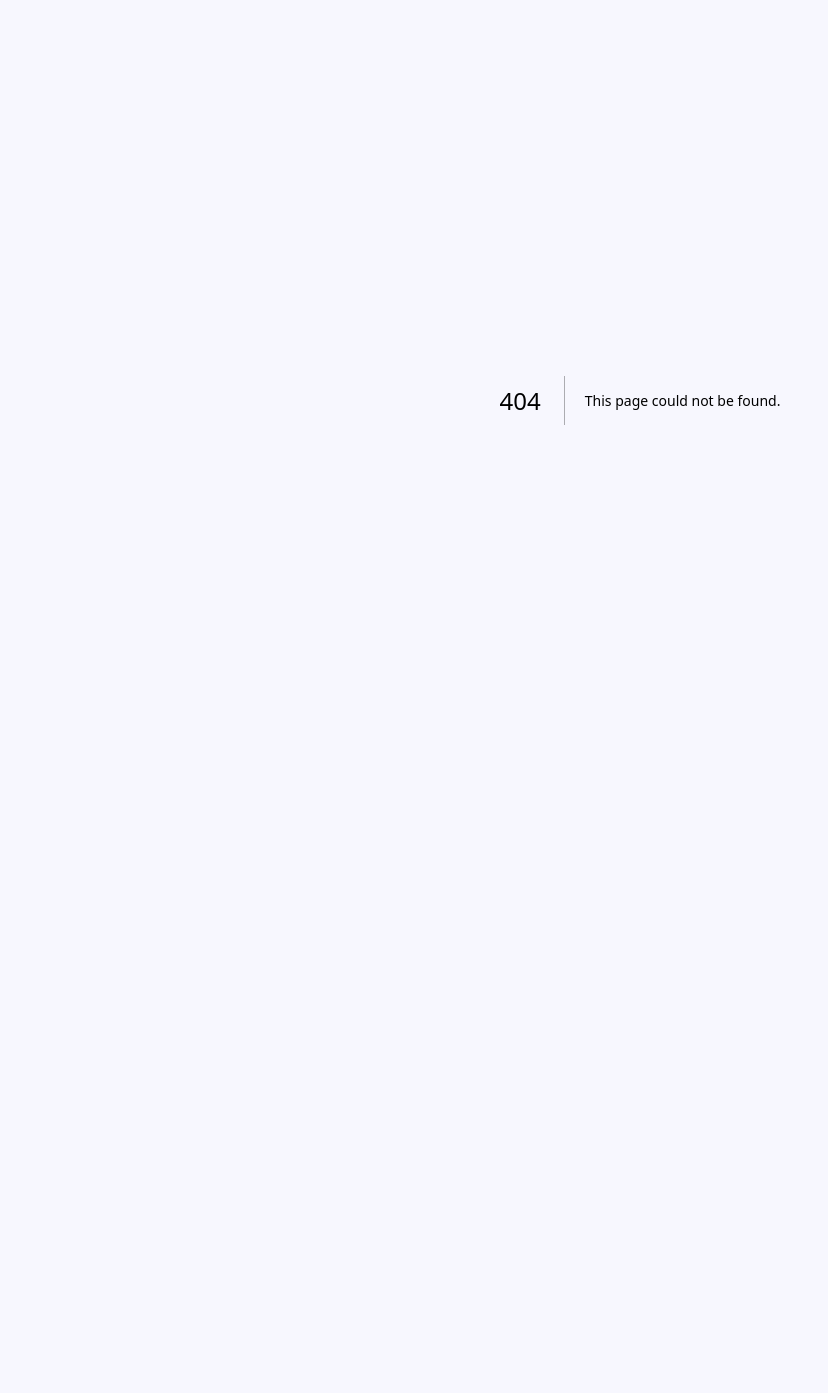
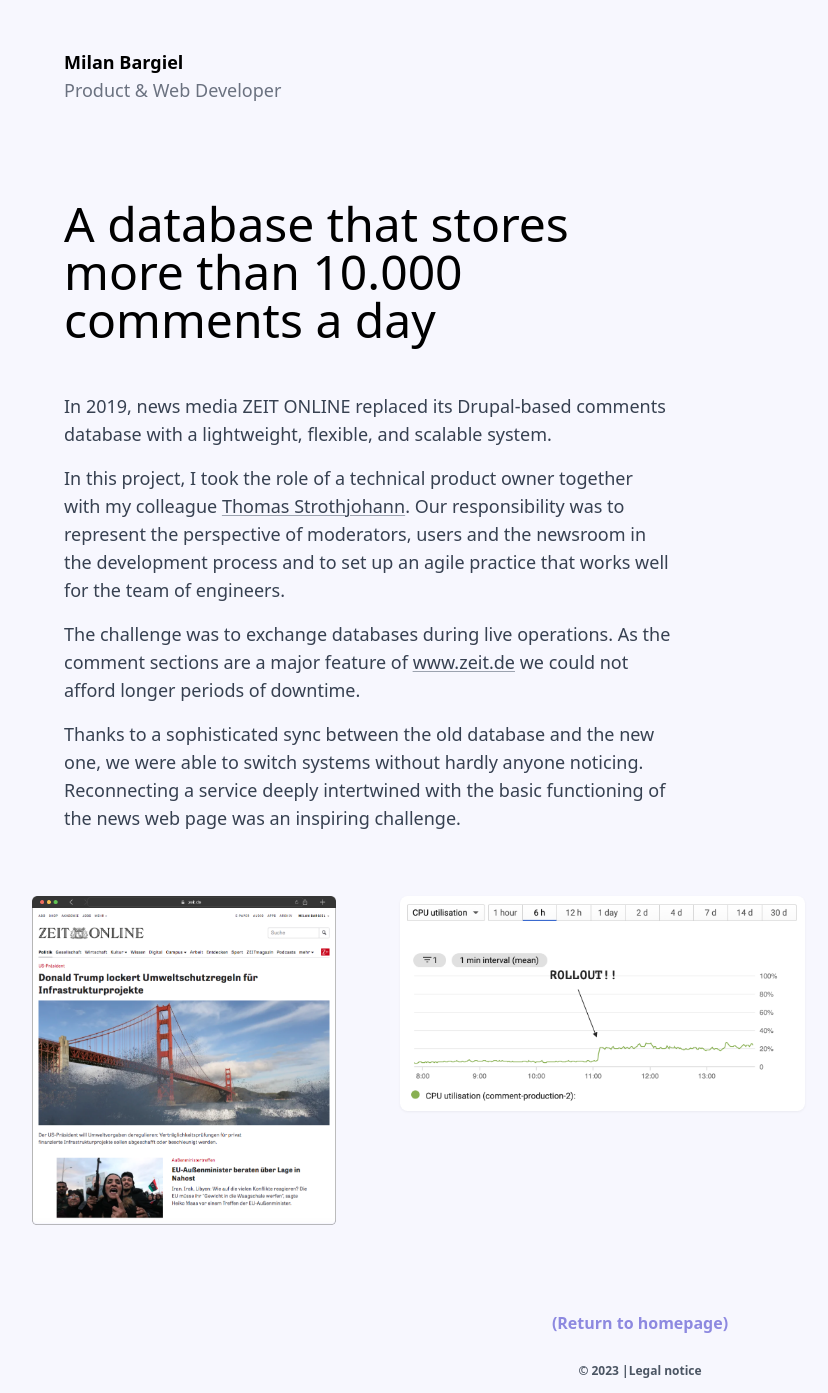
Before and after one commit to milanbargiel/portfolio, a Next.js app: page /projects/comments-database in a window 1280 px wide. Before the commit this address had no page. Shown: the whole page, without its empty margins (0-828 px from the left). Before the commit the page ends 800 px from the top, so only its background shows below. Built offline with nearby package versions, Linux system fonts and the light colour scheme.

Commit message:
Add comments project

```diff
--- a/components/project-list.js
+++ b/components/project-list.js
@@ -54,11 +54,11 @@ export default function ProjectList() {
         ></Project>
         <Project
           roles={['Product Owner', 'Technical Project Management']}
-          title="A lightweight, scalable database that stores more than 10.000 comments a day"
+          title="A database that stores more than 10.000 comments a day"
           image={commentsPic}
-          imageAlt="Screenshot from the kulturgenerator web interface"
+          imageAlt="Screenshot from ZEIT ONLINE"
           imageStyles="rounded-md w-3/4 hover:cursor-pointer"
-          imageLink="/projects/kulturgenerator"
+          imageLink="/projects/comments-database"
         ></Project>
         <Project
           roles={['Co-Founder']}
--- a/pages/projects/building-social-ecology.js
+++ b/pages/projects/building-social-ecology.js
@@ -22,7 +22,7 @@ export default function BuildingSocialEcology() {
       <TextColumn>
         <Header />
         <h1 className="text-6xl mb-12">
-          An archive for social-ecological design patterns
+          An archive of socio-ecological design patterns
         </h1>
         {/* <p className="mb-4 text-gray-300 text-lg">
           Cities and buildings can be described through interacting, overlapping
--- /dev/null
+++ b/pages/projects/comments-database.js
@@ -0,0 +1,79 @@
+import Layout from '../../components/layout'
+import Header from '../../components/header'
+import TextColumn from '../../components/text-column'
+import Image from '../../components/image'
+import Footer from '../../components/footer'
+import Link from '../../components/link'
+
+// Load images
+import zonBrowser from '../../public/zon-browser.png'
+import commentsRollout from '../../public/comments-roll-out.png'
+
+export async function getStaticProps() {
+  return { props: { isDark: false } }
+}
+
+const Kulturgenerator = () => {
+  return (
+    <Layout>
+      <TextColumn>
+        <Header />
+        <h1 className="text-5xl mb-12">
+          A database that stores more than 10.000 comments a day
+        </h1>
+      </TextColumn>
+      <TextColumn>
+        <p className="mb-4 text-gray-700 text-lg">
+          In 2019, news media ZEIT ONLINE replaced its Drupal-based comments
+          database with a lightweight, flexible, and scalable system.
+        </p>
+        <p className="mb-4 text-gray-700 text-lg">
+          In this project, I took the role of a technical product owner together
+          with my colleague{' '}
+          <Link
+            href="https://www.zeit.de/autoren/S/Thomas_Strothjohann/index"
+            variant="underline-dark"
+          >
+            Thomas Strothjohann
+          </Link>
+          . Our responsibility was to represent the perspective of moderators,
+          users and the newsroom in the development process and to set up an
+          agile practice that works well for the team of engineers.
+        </p>
+        <p className="mb-4 text-gray-700 text-lg">
+          The challenge was to exchange databases during live operations. As the
+          comment sections are a major feature of{' '}
+          <Link href="https://www.zeit.de/" variant="underline-dark">
+            www.zeit.de
+          </Link>{' '}
+          we could not afford longer periods of downtime.
+        </p>
+        <p className="mb-16 text-gray-700 text-lg">
+          Thanks to a sophisticated sync between the old database and the new
+          one, we were able to switch systems without hardly anyone noticing.
+          Reconnecting a service deeply intertwined with the basic functioning
+          of the news web page was an inspiring challenge.
+        </p>
+      </TextColumn>
+      <div className="mb-16 md:flex md:flex-wrap md:flex-row md:gap-16">
+        <div className="basis-1/4">
+          <Image
+            src={zonBrowser}
+            alt="Screenshot from the Kulturgenerator App"
+            className="mb-6"
+          />
+        </div>
+        <div className="basis-1/3">
+          <Image
+            src={commentsRollout}
+            className="drop-shadow-sm rounded-lg"
+            alt="The dashboard of the database during roll-out"
+          />
+        </div>
+      </div>
+      <Footer variant="project" />
+    </Layout>
+  )
+}
+
+export default Kulturgenerator
```
Also changed, not shown: public/comments-roll-out.png.
